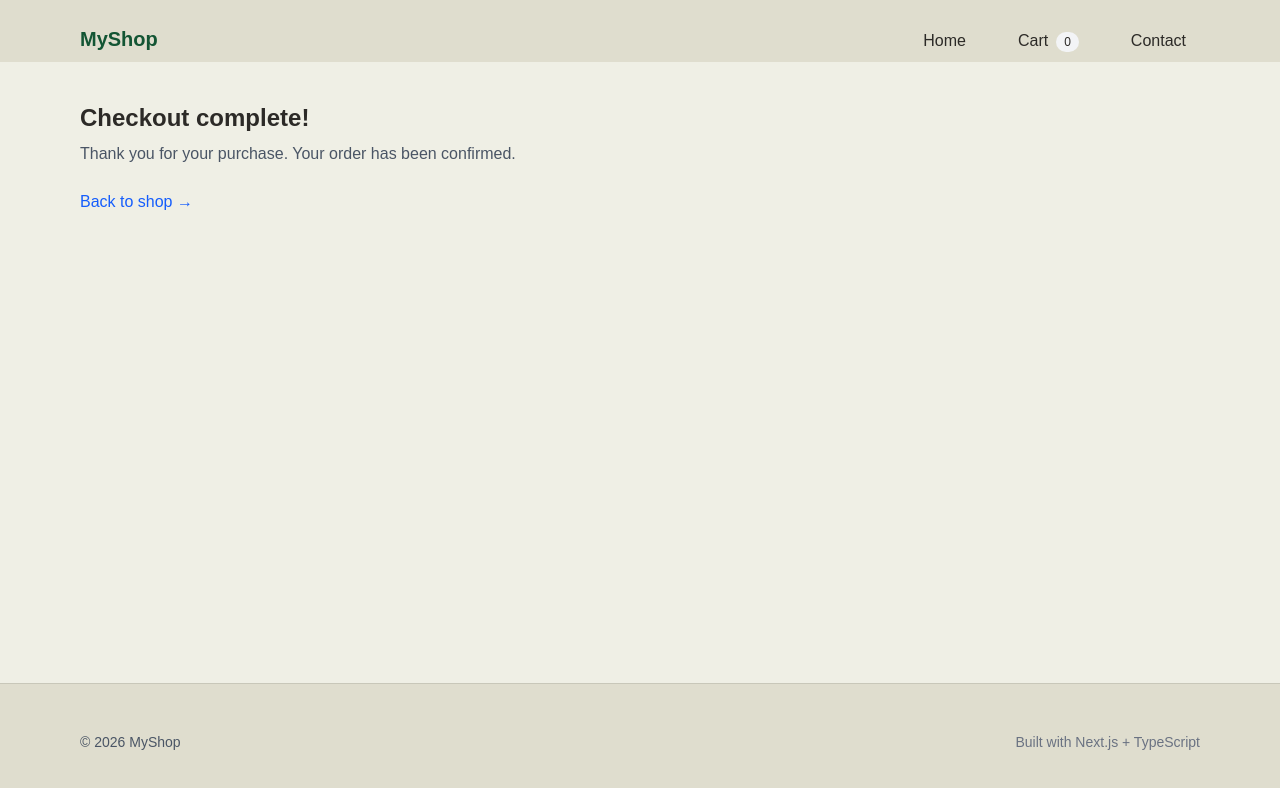
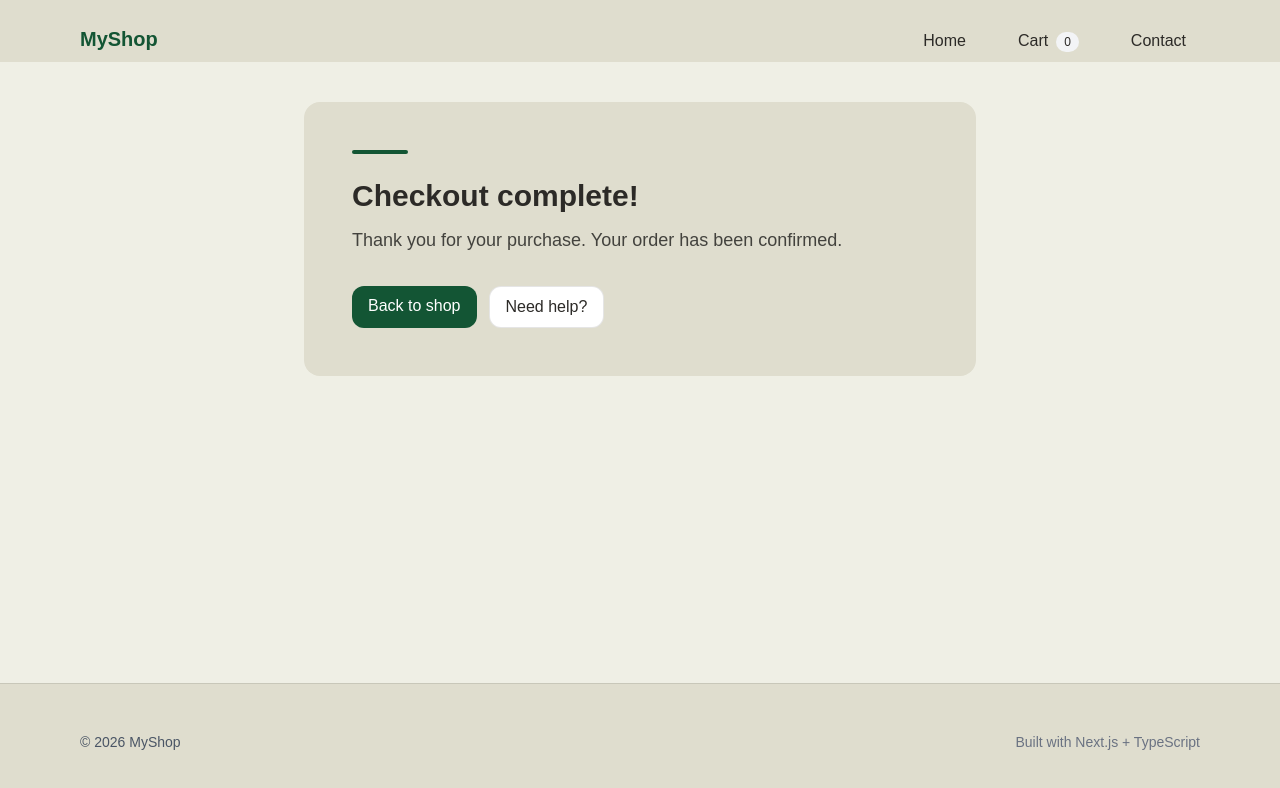
Before and after one commit to NoroffFEU/jsfw-2025-v1-anna-k-js-frameworks-ca, a Next.js app: page /checkout-success in a window 1280 px wide. Shown: the top 788 px of the page. Built offline with nearby package versions, Linux system fonts and the light colour scheme.

Commit message:
added featured product layout and improve empty states UI

```diff
--- a/app/cart/page.tsx
+++ b/app/cart/page.tsx
@@ -18,14 +18,19 @@ export default function CartPage() {
   if (state.items.length === 0) {
     return (
       <main className="max-w-6xl mx-auto px-4 py-10">
-        <h1 className="text-2xl font-bold">Shopping Cart</h1>
-        <p className="mt-2 text-gray-600">Your cart is currently empty.</p>
-        <Link
-          href="/"
-          className="mt-6 inline-block text-blue-600 hover:underline"
-        >
-          Continue shopping →
+        <section className="section-bg rounded-2xl p-10 sm:p-12 max-w-2xl mx-auto">
+        <div className="accent-bg h-1 w-14 rounded-full mb-6" />
+
+        <h1 className="text-3xl font-bold">Shopping Cart</h1>
+
+        <p className="mt-3 text-black/70 text-lg">
+          Your cart is currently empty.
+        </p>
+
+        <Link href="/#products" className="btn-primary inline-flex mt-6">
+          Continue shopping
         </Link>
+      </section>
       </main>
     );
   }
--- a/app/checkout-success/page.tsx
+++ b/app/checkout-success/page.tsx
@@ -13,14 +13,27 @@ export default function CheckoutSuccessPage() {
 
   return (
     <main className="max-w-6xl mx-auto px-4 py-10">
-      <h1 className="text-2xl font-bold">Checkout complete!</h1>
-      <p className="mt-2 text-gray-600">
-        Thank you for your purchase. Your order has been confirmed.
-      </p>
+      <section className="section-bg rounded-2xl p-10 sm:p-12 max-w-2xl mx-auto">
+    <div className="accent-bg h-1 w-14 rounded-full mb-6" />
 
-      <Link href="/" className="mt-6 inline-block text-blue-600 hover:underline">
-        Back to shop →
-      </Link>
+    <h1 className="text-3xl font-bold">Checkout complete!</h1>
+    <p className="mt-3 text-black/70 text-lg">
+      Thank you for your purchase. Your order has been confirmed.
+    </p>
+
+    <div className="mt-8 flex flex-col sm:flex-row gap-3">
+      <a href="/" className="btn-primary inline-flex justify-center">
+        Back to shop
+      </a>
+
+      <a
+        href="/contact"
+        className="inline-flex justify-center rounded-xl border border-black/10 bg-white px-4 py-2 font-medium transition hover:bg-black/5"
+      >
+        Need help?
+      </a>
+    </div>
+  </section>
     </main>
   )
 }
--- a/app/page.tsx
+++ b/app/page.tsx
@@ -10,6 +10,8 @@ export default async function HomePage() {
     return (
       <main className="max-w-6xl mx-auto px-4 py-10">
         <section className="section-bg rounded-2xl p-8 sm:p-12 mb-10">
+          <span className="text-sm text-black/60 font-medium">Online Shop</span>
+          <div className="accent-bg h-1 w-14 rounded-full mb-6"></div>
           <h1 className="text-3xl sm:text-4xl font-bold">
             Discover everyday essentials
           </h1>
--- a/components/ProductCard/ProductCard.tsx
+++ b/components/ProductCard/ProductCard.tsx
@@ -1,16 +1,23 @@
-import Image from 'next/image'
-import Link from 'next/link'
-import type { Product } from '@/types/onlineShop'
-import { formatCurrency } from '@/lib/formatCurrency'
-import { calcDiscountPercent } from '@/lib/calcDiscountPercent'
+import Image from "next/image";
+import Link from "next/link";
+import type { Product } from "@/types/onlineShop";
+import { formatCurrency } from "@/lib/formatCurrency";
+import { calcDiscountPercent } from "@/lib/calcDiscountPercent";
 
 type ProductCardProps = {
-  product: Product
-}
+  product: Product;
+  featured?: boolean;
+};
 
-export default function ProductCard({ product }: ProductCardProps) {
-  const hasDiscount = product.discountedPrice < product.price
-  const discountPercent = calcDiscountPercent(product.price, product.discountedPrice)
+export default function ProductCard({
+  product,
+  featured = false
+}: ProductCardProps) {
+  const hasDiscount = product.discountedPrice < product.price;
+  const discountPercent = calcDiscountPercent(
+    product.price,
+    product.discountedPrice,
+  );
 
   return (
     <Link
@@ -18,7 +25,11 @@ export default function ProductCard({ product }: ProductCardProps) {
       className="group block rounded-xl bg-white shadow-sm border border-black/10 overflow-hidden transition hover:-translate-y-1 hover:shadow-lg"
       aria-label={`View details for ${product.title}`}
     >
-      <div className="relative aspect-square bg-gray-100">
+      <div
+        className={`relative ${
+          featured ? "aspect-16/10" : "aspect-3/4"
+        } bg-gray-100`}
+      >
         {hasDiscount && discountPercent > 0 && (
           <div className="absolute left-3 top-3 z-10 rounded-full accent-bg text-white text-xs px-3 py-1">
             -{discountPercent}%
@@ -26,7 +37,7 @@ export default function ProductCard({ product }: ProductCardProps) {
         )}
 
         <Image
-          src={product.image?.url || '/placeholder.png'}
+          src={product.image?.url || "/placeholder.png"}
           alt={product.image?.alt || product.title}
           fill
           className="object-cover transition-transform duration-300 group-hover:scale-[1.04]"
@@ -35,10 +46,14 @@ export default function ProductCard({ product }: ProductCardProps) {
       </div>
 
       <div className="p-4">
-        <h2 className="font-semibold leading-snug line-clamp-2">{product.title}</h2>
+        <h2 className="font-semibold leading-snug line-clamp-2">
+          {product.title}
+        </h2>
 
         <div className="mt-2 flex items-baseline gap-2">
-          <span className="text-lg font-semibold">{formatCurrency(product.discountedPrice)}</span>
+          <span className="text-lg font-semibold">
+            {formatCurrency(product.discountedPrice)}
+          </span>
 
           {hasDiscount && (
             <span className="text-sm text-gray-500 line-through">
@@ -48,9 +63,10 @@ export default function ProductCard({ product }: ProductCardProps) {
         </div>
 
         <div className="mt-2 text-sm text-gray-600">
-          Rating: <span className="font-medium">{product.rating.toFixed(1)}</span>
+          Rating:{" "}
+          <span className="font-medium">{product.rating.toFixed(1)}</span>
         </div>
       </div>
     </Link>
-  )
+  );
 }
--- a/components/ProductGrid/ProductGrid.tsx
+++ b/components/ProductGrid/ProductGrid.tsx
@@ -1,9 +1,9 @@
-"use client"
+"use client";
 
-import { useMemo, useState } from "react"
-import type { Product } from "@/types/onlineShop"
-import SearchBar from "@/components/SearchBar/SearchBar"
-import ProductCard from "@/components/ProductCard/ProductCard"
+import { useMemo, useState } from "react";
+import type { Product } from "@/types/onlineShop";
+import SearchBar from "@/components/SearchBar/SearchBar";
+import ProductCard from "@/components/ProductCard/ProductCard";
 
 type SortOption =
   | "default"
@@ -11,42 +11,46 @@ type SortOption =
   | "price-desc"
   | "rating-desc"
   | "discount-desc"
-  | "title-asc"
+  | "title-asc";
+
+
 
 function getEffectivePrice(product: Product) {
-  return product.discountedPrice ?? product.price
+  return product.discountedPrice ?? product.price;
 }
 
 function getDiscountPercent(product: Product) {
-  const original = product.price
-  const discounted = product.discountedPrice ?? product.price
-  if (original <= 0) return 0
-  const diff = original - discounted
-  if (diff <= 0) return 0
-  return (diff / original) * 100
+  const original = product.price;
+  const discounted = product.discountedPrice ?? product.price;
+  if (original <= 0) return 0;
+  const diff = original - discounted;
+  if (diff <= 0) return 0;
+  return (diff / original) * 100;
 }
 
 export default function ProductGrid({ products }: { products: Product[] }) {
-  const [sort, setSort] = useState<SortOption>("default")
+  const [sort, setSort] = useState<SortOption>("default");
 
   const sortedProducts = useMemo(() => {
-    const list = [...products]
+    const list = [...products];
 
     switch (sort) {
       case "price-asc":
-        return list.sort((a, b) => getEffectivePrice(a) - getEffectivePrice(b))
+        return list.sort((a, b) => getEffectivePrice(a) - getEffectivePrice(b));
       case "price-desc":
-        return list.sort((a, b) => getEffectivePrice(b) - getEffectivePrice(a))
+        return list.sort((a, b) => getEffectivePrice(b) - getEffectivePrice(a));
       case "rating-desc":
-        return list.sort((a, b) => (b.rating ?? 0) - (a.rating ?? 0))
+        return list.sort((a, b) => (b.rating ?? 0) - (a.rating ?? 0));
       case "discount-desc":
-        return list.sort((a, b) => getDiscountPercent(b) - getDiscountPercent(a))
+        return list.sort(
+          (a, b) => getDiscountPercent(b) - getDiscountPercent(a),
+        );
       case "title-asc":
-        return list.sort((a, b) => a.title.localeCompare(b.title))
+        return list.sort((a, b) => a.title.localeCompare(b.title));
       default:
-        return list
+        return list;
     }
-  }, [products, sort])
+  }, [products, sort]);
 
   return (
     <>
@@ -77,12 +81,14 @@ export default function ProductGrid({ products }: { products: Product[] }) {
 
       <section
         id="products"
-        className="mt-10 grid gap-8 sm:grid-cols-2 lg:grid-cols-3 xl:grid-cols-4"
+        className="mt-10 grid gap-8 sm:grid-cols-2 lg:grid-cols-3 xl:grid-cols-4 xl:gap-10"
       >
-        {sortedProducts.map((product) => (
-          <ProductCard key={product.id} product={product} />
+        {sortedProducts.map((product, index) => (
+          <div key={product.id} className={index === 0 ? "lg:col-span-2" : ""}>
+            <ProductCard product={product} featured={index === 0}/>
+          </div>
         ))}
       </section>
     </>
-  )
+  );
 }
```
